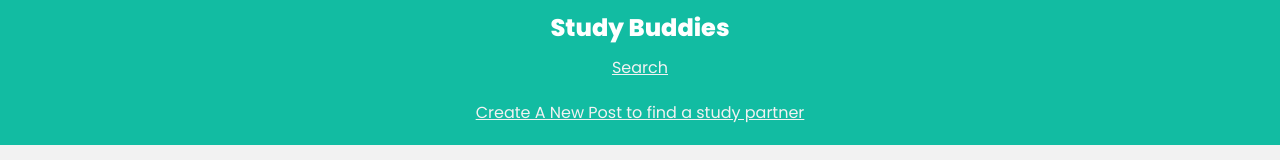
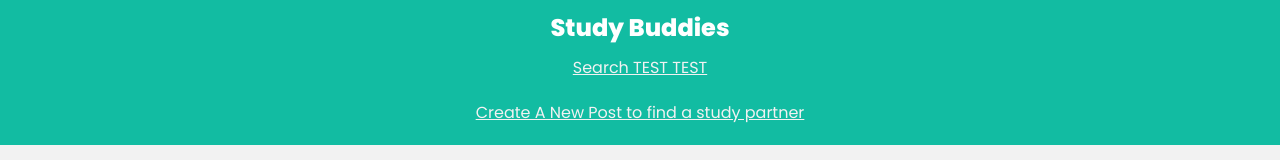
Before and after one commit to phillipqiao/Hacks2024, a React (Create React App) app: page / in a window 1280 px wide. Shown: the top 160 px of the page. Built offline with nearby package versions, Linux system fonts and the light colour scheme.

Commit message:
random push

```diff
--- a/src/App.js
+++ b/src/App.js
@@ -11,7 +11,7 @@ function App() {
       <nav>
         <h1>Study Buddies</h1>
         <div>
-          <Link to="/">Search</Link>
+          <Link to="/">Search TEST TEST</Link>
         </div>
         <div>
           <Link to="/create">Create A New Post to find a study partner</Link>
```
